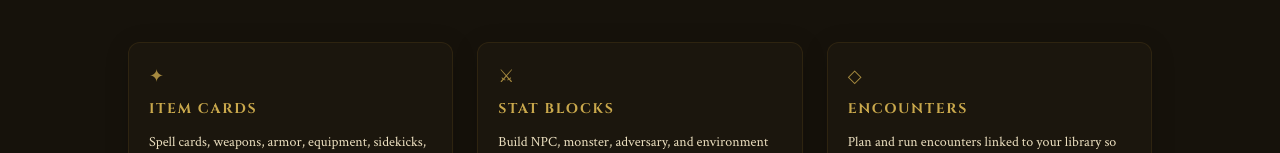
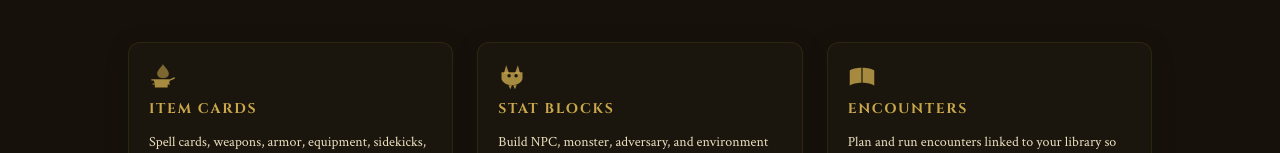
Before and after one commit to LuisMav23/dnd-card-forge, a Next.js app: page / in a window 1280 px wide. Shown: the part 757-910 px from the top of the page. Built offline with nearby package versions, Linux system fonts and the light colour scheme; no server answers; the database is empty.

Commit message:
Refactor icon handling in landing and create pages: Replace text glyphs with SVG icons for item cards and create cards, improving visual consistency and maintainability. Update type definitions for better clarity on icon usage.

```diff
--- a/app/(main)/create/page.tsx
+++ b/app/(main)/create/page.tsx
@@ -1,29 +1,38 @@
+import type { ComponentType, SVGProps } from 'react';
 import Link from 'next/link';
+import { ForgeIcon, MonsterIcon, BookIcon } from '@/components/icons/FeatureIcons';
+
+type Card = {
+  href: string;
+  icon: ComponentType<SVGProps<SVGSVGElement>>;
+  title: string;
+  description: string;
+};
 
 export default function CreatePage() {
-  const cards = [
+  const cards: Card[] = [
     {
       href: '/card',
-      icon: '⚔️',
+      icon: ForgeIcon,
       title: 'Card Forge',
       description:
         'Create spells, armor, weapons, equipment, sidekicks, and more. Export as print-ready PNG.',
     },
     {
       href: '/statblocks',
-      icon: '📜',
+      icon: MonsterIcon,
       title: 'Stat Blocks',
       description:
         'Build Daggerheart stat blocks for Adversaries, NPCs, and Environments. Export as print-ready PNG.',
     },
     {
       href: '/encounters',
-      icon: '🎲',
+      icon: BookIcon,
       title: 'Encounters',
       description:
         'Build encounter lists from saved stat blocks and track how many remain during live sessions.',
     },
-  ] as const;
+  ];
 
   return (
     <div className="flex min-h-0 flex-1 flex-col bg-bg">
@@ -41,9 +50,7 @@ export default function CreatePage() {
                 href={item.href}
                 className="group relative flex flex-col items-center gap-3 p-8 text-center surface-card transition-colors duration-200 hover:-translate-y-0.5 hover:border-gold-dark hover:bg-input hover:shadow-[0_14px_36px_rgba(201,168,76,0.1)]"
               >
-                <span className="text-[2.8rem] leading-none" aria-hidden>
-                  {item.icon}
-                </span>
+                <item.icon className="h-12 w-12 text-gold" />
                 <h2 className="font-[var(--font-cinzel),serif] text-[1.05rem] font-bold uppercase tracking-[0.1em] text-gold">
                   {item.title}
                 </h2>
--- a/app/page.tsx
+++ b/app/page.tsx
@@ -1,7 +1,8 @@
-import type { CSSProperties } from 'react';
+import type { ComponentType, CSSProperties, SVGProps } from 'react';
 import type { Metadata } from 'next';
 import Link from 'next/link';
 import ExploreItemCard from '@/components/explore/ExploreItemCard';
+import { ForgeIcon, MonsterIcon, BookIcon } from '@/components/icons/FeatureIcons';
 import LandingCta from '@/components/landing/LandingCta';
 import LandingJsonLd from '@/components/landing/LandingJsonLd';
 import LandingReveal from '@/components/landing/LandingReveal';
@@ -63,19 +64,19 @@ export const metadata: Metadata = {
   },
 };
 
-const createItems = [
+const createItems: { icon: ComponentType<SVGProps<SVGSVGElement>>; title: string; body: string }[] = [
   {
-    glyph: '✦',
+    icon: ForgeIcon,
     title: 'Item cards',
     body: 'Spell cards, weapons, armor, equipment, sidekicks, and flexible “anything” templates — a full item card maker with live preview and crisp PNG export for your fantasy tabletop RPG table or VTT.',
   },
   {
-    glyph: '⚔',
+    icon: MonsterIcon,
     title: 'Stat blocks',
     body: 'Build NPC, monster, adversary, and environment stat blocks for quick reference. One stat block builder tuned for handouts and wiki-style browsing.',
   },
   {
-    glyph: '◇',
+    icon: BookIcon,
     title: 'Encounters',
     body: 'Plan and run encounters linked to your library so prep and play stay in one workspace.',
   },
@@ -198,12 +199,7 @@ export default async function LandingPage() {
                       { '--landing-reveal-delay': `${120 + i * 90}ms` } as CSSProperties
                     }
                   >
-                    <span
-                      className="mb-2 block font-[var(--font-cinzel),serif] text-lg text-gold/80 transition-colors group-hover:text-gold"
-                      aria-hidden
-                    >
-                      {item.glyph}
-                    </span>
+                    <item.icon className="mb-2 h-7 w-7 text-gold/80 transition-colors group-hover:text-gold" />
                     <h3 className="font-[var(--font-cinzel),serif] text-sm font-bold uppercase tracking-[0.12em] text-gold-dark dark:text-gold">
                       {item.title}
                     </h3>
--- /dev/null
+++ b/components/icons/FeatureIcons.tsx
@@ -0,0 +1,56 @@
+import type { SVGProps } from 'react';
+
+export function ForgeIcon({ className, ...props }: SVGProps<SVGSVGElement>) {
+  return (
+    <svg
+      className={className}
+      viewBox="0 0 48 48"
+      fill="currentColor"
+      xmlns="http://www.w3.org/2000/svg"
+      aria-hidden
+      {...props}
+    >
+      <path
+        d="M24 2c5 7 10 11 10 16 0 5-4 8-10 8s-10-3-10-8c0-5 5-9 10-16z"
+        opacity=".7"
+      />
+      <path d="M4 28h32l8-4v3l-7 3H4zm4 2h28l-2 5H10zm-2 5h30v2H6zm4 2h22v5H10z" />
+    </svg>
+  );
+}
+
+export function MonsterIcon({ className, ...props }: SVGProps<SVGSVGElement>) {
+  return (
+    <svg
+      className={className}
+      viewBox="0 0 48 48"
+      fill="currentColor"
+      xmlns="http://www.w3.org/2000/svg"
+      aria-hidden
+      {...props}
+    >
+      <path d="M10 18l4-14 5 14zM29 18l5-14 4 14z" />
+      <path
+        fillRule="evenodd"
+        d="M6 16h36v10c0 6-8 12-18 12S6 32 6 26zm10 6a3 3 0 1 0 6 0 3 3 0 1 0-6 0zm12 0a3 3 0 1 0 6 0 3 3 0 1 0-6 0z"
+      />
+      <path d="M18 38l3 7 3-7zM26 38l3 7 3-7z" />
+    </svg>
+  );
+}
+
+export function BookIcon({ className, ...props }: SVGProps<SVGSVGElement>) {
+  return (
+    <svg
+      className={className}
+      viewBox="0 0 48 48"
+      fill="currentColor"
+      xmlns="http://www.w3.org/2000/svg"
+      aria-hidden
+      {...props}
+    >
+      <path d="M23 8C16 8 5 10 3 13v26c3-3 13-5 20-5z" />
+      <path d="M25 8c7 0 18 2 20 5v26c-3-3-13-5-20-5z" />
+    </svg>
+  );
+}
```
